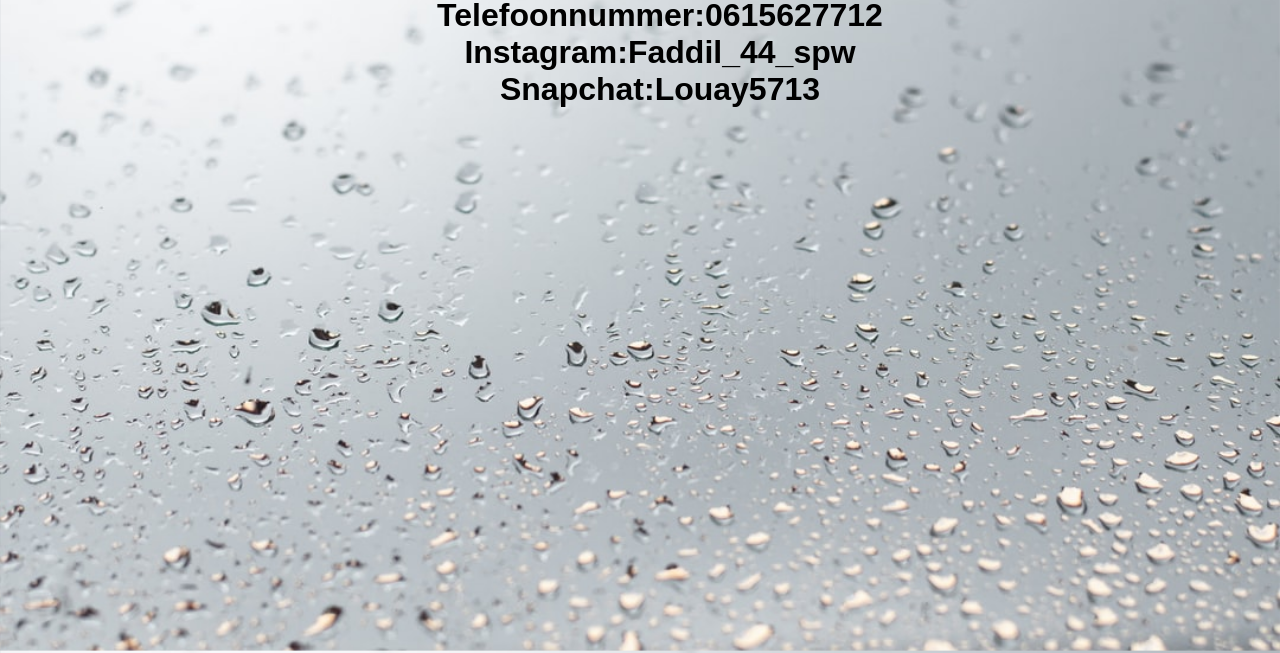
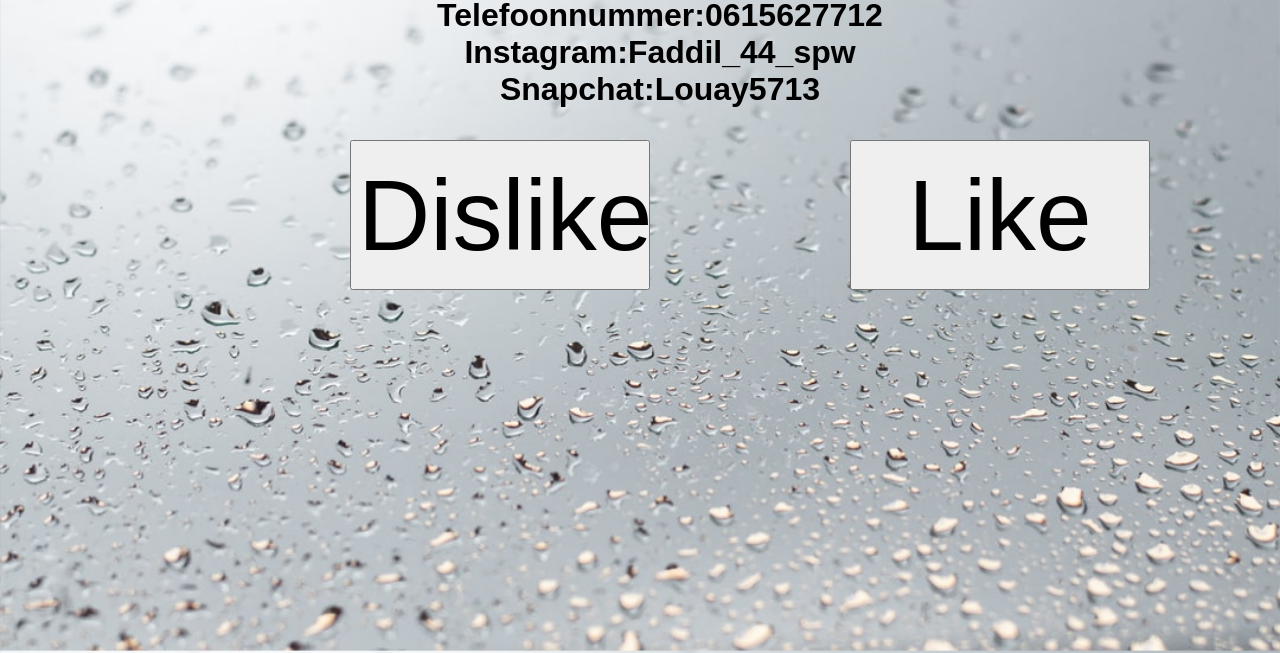
Before and after one commit to ROC-van-Amsterdam-College-Amstelland/project-portfolio-louaybenfaddil, a plain HTML site: page contact.html in a window 1280 px wide. Shown: the part 147-800 px from the top of the page. Drawn offline with Linux system fonts and the light colour scheme.

Commit message:
klaar met US-05,06,10,11

```diff
--- a/contact.html
+++ b/contact.html
@@ -7,6 +7,8 @@
     <meta http-equiv="X-UA-Compatible" content="ie=edge">
     <title>Louay Benfaddil</title>
     <link rel="stylesheet" type="text/css" href="css/style.css">
+    <script src="js/script .js"></script>
+
 </head>
 
 <body>
@@ -34,6 +36,8 @@
         </ul>
 
     </h1>
+<button id="dislike" type="submit">Dislike</button>
+<button id="like" type="submit">Like</button>
 </body>
 
 </html>
--- a/css/style.css
+++ b/css/style.css
@@ -64,3 +64,19 @@ h1 ul li{
     position: absolute;
     left: 800px;
 }
+
+#like{
+    width: 300px;
+    height: 150px;
+    font-size: 100px;
+    left: 850px;
+    position: absolute;
+}
+
+#dislike{
+    width: 300px;
+    height: 150px;
+    font-size: 100px;
+    left: 350px;
+    position: absolute;
+}
```
Also changed, not shown: index.html (+5 -0 lines), nieuws.html (+1 -0 lines), over-mij.html (+14 -8 lines), projecten.html (+1 -0 lines), vaardigheden.html (+1 -0 lines), img/geldverdienen.jpg (added), img/netflix.png (added).
